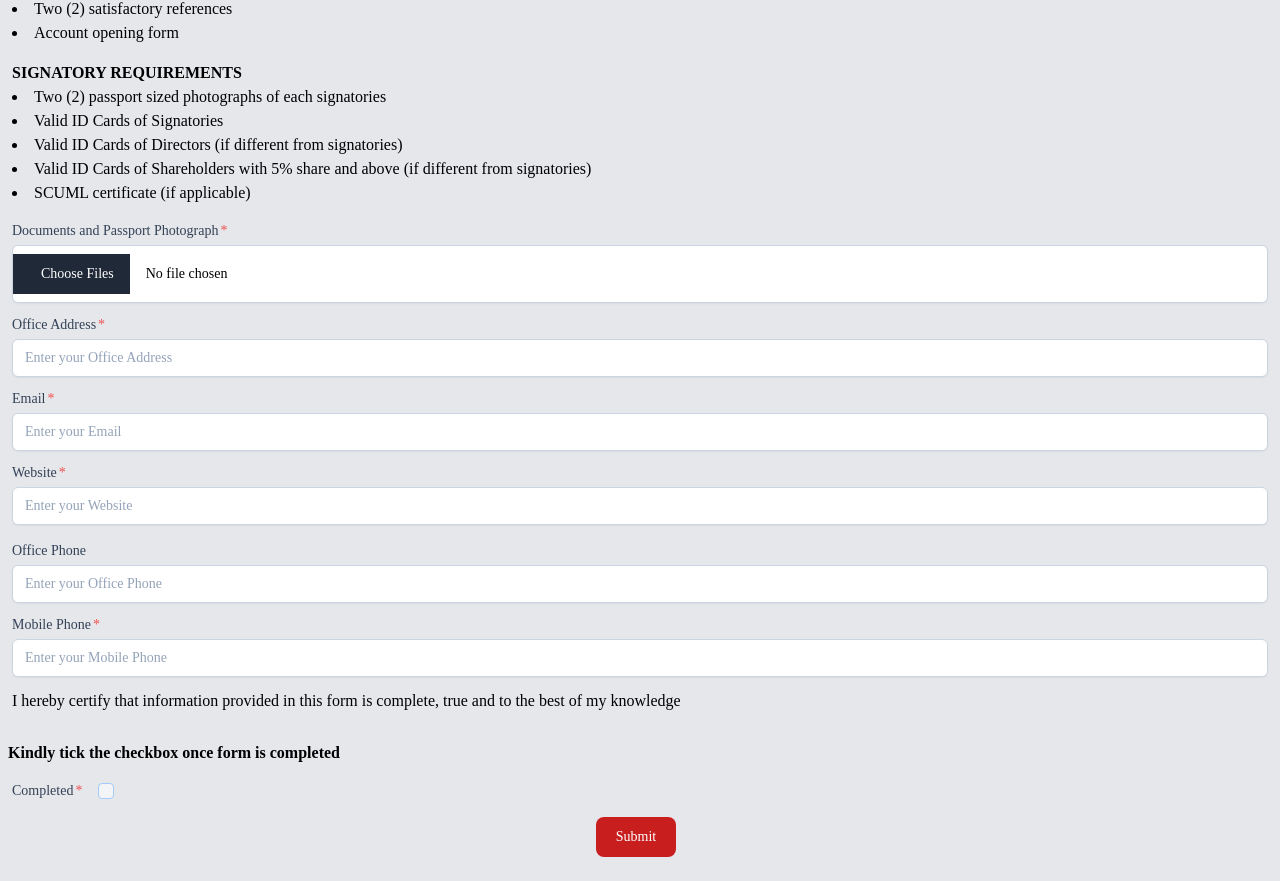
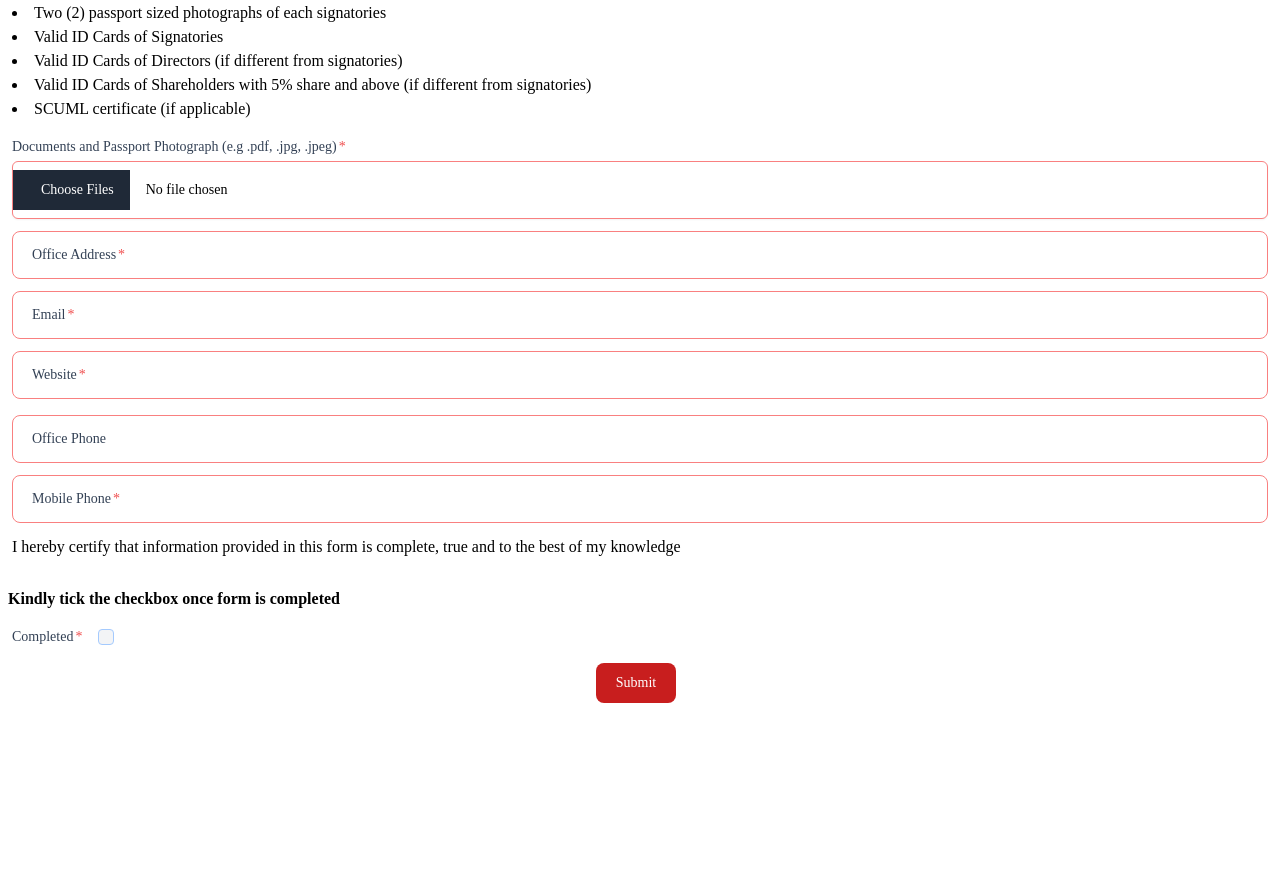
Before and after one commit to agkayster/airtel-channel-partner-app, a React (Create React App) app in the folder partner-portal-app/: page / in a window 1280 px wide. Shown: the part 1131-2012 px from the top of the page. After the commit the page ends 1858 px from the top, so only its background shows below. Built offline with nearby package versions, Linux system fonts and the light colour scheme; a web font is replaced by a local one.

Commit message:
changed UI input and label fields for form

```diff
--- a/partner-portal-app/src/routes/partnerForm.js
+++ b/partner-portal-app/src/routes/partnerForm.js
@@ -176,7 +176,7 @@ function PartnerForm() {
 
 	return (
 		<>
-			<div className='bg-gray-200'>
+			<div className='bg-["#FFFAFA"]'>
 				<h1 className='text-3xl pt-3 text-center font-["Source_Serif_Pro"] text-red-500 font-bold underline'>
 					AIRTEL SMART CASH CHANNEL PARTNER ONLINE FORM
 				</h1>
@@ -189,6 +189,7 @@ function PartnerForm() {
 						typeProps='text'
 						errorProps={error?.error?.companyName}
 					/>
+
 					<div className='mt-3'>
 						<FormTemplate
 							formTemplateProps={
@@ -396,7 +397,8 @@ function PartnerForm() {
 					<div className='px-3 mt-4'>
 						<p className='font-semibold'>
 							Please upload a scanned copy of the following
-							documents below:
+							documents below. Documents must be in PDF or image
+							(e.g .pdf, .jpg,.jpeg):
 						</p>
 						<h1 className='font-bold mt-4'>COMPANY REQUIREMENTS</h1>
 						<ul className='list-disc list-inside'>
@@ -425,7 +427,7 @@ function PartnerForm() {
 							multiple
 							required
 							onChange={(e) => handleFormFiles(e, 'image')}
-							className='mt-1 px-3 py-2 bg-white border shadow-sm border-slate-300 placeholder-slate-400 focus:outline-none focus:border-sky-500 focus:ring-sky-500 block w-full rounded-md sm:text-sm focus:ring-1'
+							className='mt-1 px-3 py-2 bg-white border shadow-sm border-red-400 placeholder-slate-400 focus:outline-none focus:border-sky-500 focus:ring-sky-500 block w-full rounded-md sm:text-sm focus:ring-1'
 						/>
 					</label>
 					{error?.error?.files && (
@@ -465,20 +467,30 @@ function PartnerForm() {
 							errorProps={error?.error?.website}
 						/>
 					</div>
-
-					<label className='block px-3 mt-4'>
-						<span className='after:ml-0.5 after:text-red-500 block text-sm font-medium text-slate-700'>
-							{formTemplate.officePhone}
-						</span>
+					<div className='relative px-3 mt-4'>
 						<input
 							type='text'
 							name='officePhone'
 							value={formData.officePhone || ''}
 							onChange={(e) => handleFormChange(e, 'officePhone')}
-							className='mt-1 px-3 py-2 bg-white border shadow-sm border-slate-300 placeholder-slate-400 focus:outline-none focus:border-sky-500 focus:ring-sky-500 block w-full rounded-md sm:text-sm focus:ring-1'
-							placeholder={`Enter your ${formTemplate.officePhone}`}
+							id='floating_officePhone'
+							className='block px-3 pb-2.5 pt-4 w-full text-sm text-gray-600 bg-transparent rounded-lg border-1 border-red-400 appearance-none dark:text-white dark:border-red-400 dark:focus:border-red-400 focus:outline-none focus:ring-0 focus:border-red-400 peer'
+							placeholder=' '
 						/>
-					</label>
+						<label
+							htmlFor='floating_officePhone'
+							className='absolute text-sm text-red-400 dark:text-red-400 duration-300 transform -translate-y-4 scale-75 top-2 z-10 origin-[0] bg-white dark:bg-gray-900 px-3 peer-focus:px-2 peer-focus:text-red-400 peer-focus:dark:text-red-400 peer-placeholder-shown:scale-100 peer-placeholder-shown:-translate-y-1/2 peer-placeholder-shown:top-1/2 peer-focus:top-2 peer-focus:scale-75 peer-focus:-translate-y-4 left-5'>
+							<span className='block text-sm font-medium text-slate-700'>
+								{formTemplate.officePhone}
+							</span>
+						</label>
+						{error?.error?.companyName && (
+							<small className='text-red-500 pl-4 font-bold'>
+								{error?.error?.officePhone.message}
+							</small>
+						)}
+					</div>
+
 					<div className='mt-3'>
 						<FormTemplate
 							formTemplateProps={formTemplate.mobilePhone}
--- a/partner-portal-app/src/template/formTemplate.js
+++ b/partner-portal-app/src/template/formTemplate.js
@@ -9,26 +9,29 @@ const FormTemplate = ({
 	errorProps,
 }) => {
 	return (
-		<>
-			<label className='block px-3'>
+		<div className='relative px-3'>
+			<input
+				type={typeProps}
+				name={nameProps}
+				value={formDataProps || ''}
+				onChange={(e) => handleProps(e, nameProps)}
+				id={formTemplateProps}
+				className='block px-3 pb-2.5 pt-4 w-full text-sm text-gray-600 bg-transparent rounded-lg border-1 border-red-400 appearance-none dark:text-white dark:border-red-400 dark:focus:border-red-400 focus:outline-none focus:ring-0 focus:border-red-400 peer'
+				placeholder=' '
+			/>
+			<label
+				htmlFor={formTemplateProps}
+				className='absolute text-sm text-red-400 dark:text-red-400 duration-300 transform -translate-y-4 scale-75 top-2 z-10 origin-[0] bg-white dark:bg-gray-900 px-3 peer-focus:px-2 peer-focus:text-red-400 peer-focus:dark:text-red-400 peer-placeholder-shown:scale-100 peer-placeholder-shown:-translate-y-1/2 peer-placeholder-shown:top-1/2 peer-focus:top-2 peer-focus:scale-75 peer-focus:-translate-y-4 left-5'>
 				<span className="after:content-['*'] after:ml-0.5 after:text-red-500 block text-sm font-medium text-slate-700">
 					{formTemplateProps}
 				</span>
-				<input
-					type={typeProps}
-					name={nameProps}
-					value={formDataProps || ''}
-					onChange={(e) => handleProps(e, nameProps)}
-					className='mt-1 px-3 py-2 bg-white border shadow-sm border-slate-300 placeholder-slate-400 focus:outline-none focus:border-sky-500 focus:ring-sky-500 block w-full rounded-md sm:text-sm focus:ring-1'
-					placeholder={`Enter your ${formTemplateProps}`}
-				/>
 			</label>
 			{errorProps && (
 				<small className='text-red-500 pl-4 font-bold'>
 					{errorProps.message}
 				</small>
 			)}
-		</>
+		</div>
 	);
 };
 
--- a/partner-portal-app/src/template/template.js
+++ b/partner-portal-app/src/template/template.js
@@ -5,7 +5,7 @@ export const formTemplate = {
 	bvnOfDirector1: 'BVN Of Director (1)',
 	bvnOfDirector2: 'BVN Of Director (2)',
 	companyName: 'Company Name',
-	documents: 'Documents and Passport Photograph',
+	documents: 'Documents and Passport Photograph (e.g .pdf, .jpg, .jpeg)',
 	isIndividualCompany: 'Individual Company',
 	isProprietorshipCompany: 'Proprietorship Company',
 	isPartnershipCompany: 'Partnership Company',
```
